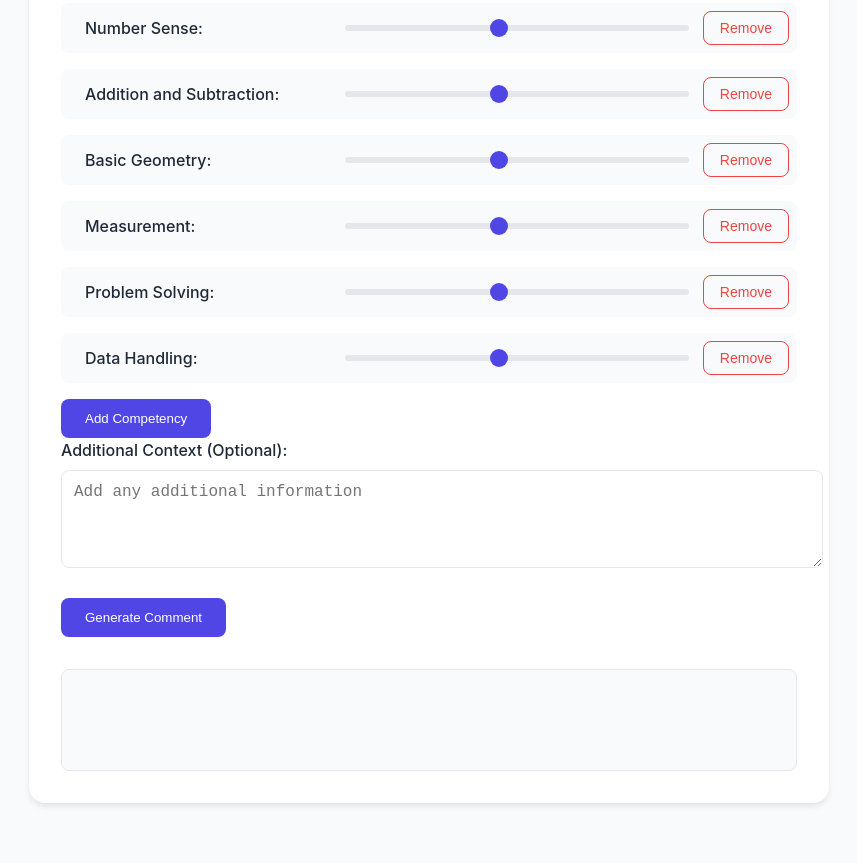
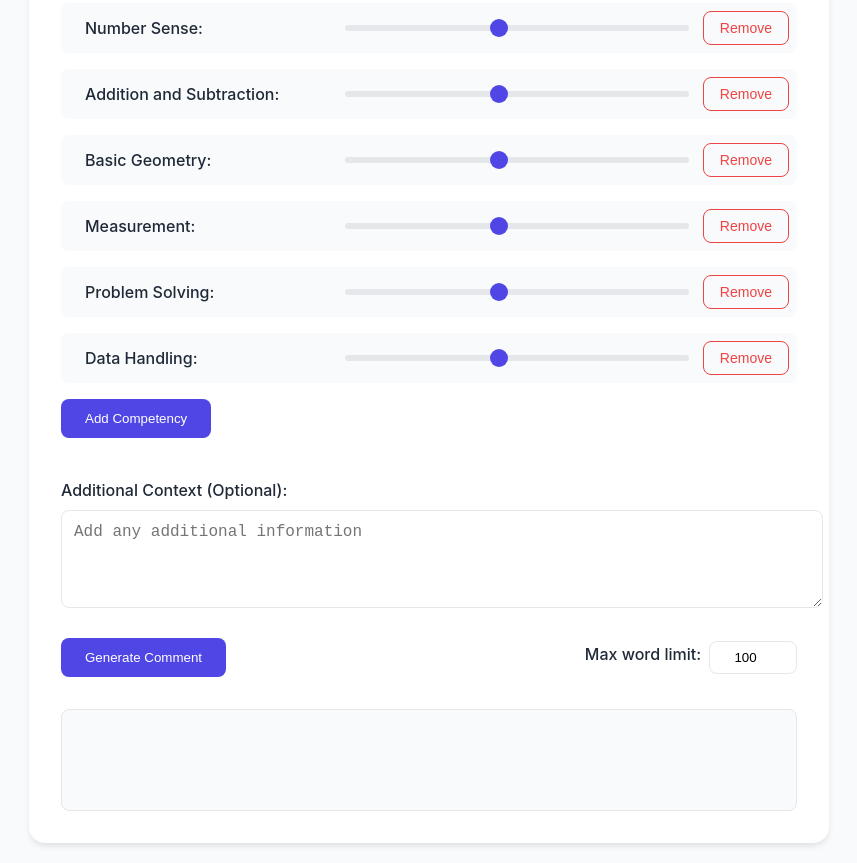
Before and after one commit to ahercus/report-card-generator, a plain HTML site: page index.html in a window 1280 px wide. Shown: the part 645-1508 px from the top of the page, without its empty margins (211-1068 px from the left). Before the commit the page ends 1468 px from the top, so only its background shows below. Drawn offline with Linux system fonts and the light colour scheme.

Commit message:
Added word limit feature and updated styling

```diff
--- a/index.html
+++ b/index.html
@@ -63,7 +63,13 @@
             <textarea id="additionalContext" rows="4" placeholder="Add any additional information"></textarea>
         </div>
 
-        <button id="generateComment">Generate Comment</button>
+        <div class="button-row">
+            <button id="generateComment">Generate Comment</button>
+            <div class="word-limit-container">
+                <label for="wordLimit">Max word limit:</label>
+                <input type="number" id="wordLimit" value="100" min="1" max="500">
+            </div>
+        </div>
 
          <div id="loading" style="display:none;">Loading...</div>
 
--- a/script.js
+++ b/script.js
@@ -97,6 +97,7 @@ document.addEventListener('DOMContentLoaded', () => {
         const grade = document.getElementById('grade').value;
         const subject = document.getElementById('subject').value;
         const additionalContext = document.getElementById('additionalContext').value;
+        const wordLimit = document.getElementById('wordLimit').value;
 
         const competencies = Array.from(competenciesContainer.querySelectorAll('.competency-item')).map(item => {
             const label = item.querySelector('label').textContent.slice(0, -1);
@@ -112,6 +113,7 @@ document.addEventListener('DOMContentLoaded', () => {
         ${competencies.map(comp => `${comp.competency}: ${comp.value}`).join(', ')}.
         Additional context: ${additionalContext}.
         Make the tone encouraging and informative. Do not refer directly to the numerical values of the performance scores - these are for the teacher's internal reference only.
+        Please limit the response to approximately ${wordLimit} words.
         `;
 
         try {
--- a/style.css
+++ b/style.css
@@ -150,6 +150,31 @@ button:hover {
     color: white;
 }
 
+#addCompetency {
+    margin-bottom: 2.5rem;  /* Increased spacing */
+}
+
+.button-row {
+    display: flex;
+    justify-content: space-between;
+    align-items: center;
+    margin-top: 1.5rem;
+}
+
+.word-limit-container {
+    display: flex;
+    align-items: center;
+    gap: 0.5rem;
+}
+
+.word-limit-container input {
+    width: 70px;
+    padding: 0.5rem;
+    border: 1px solid var(--border-color);
+    border-radius: 0.5rem;
+    text-align: center;
+}
+
 #generatedComment {
     margin-top: 2rem;
     padding: 1.5rem;
```
